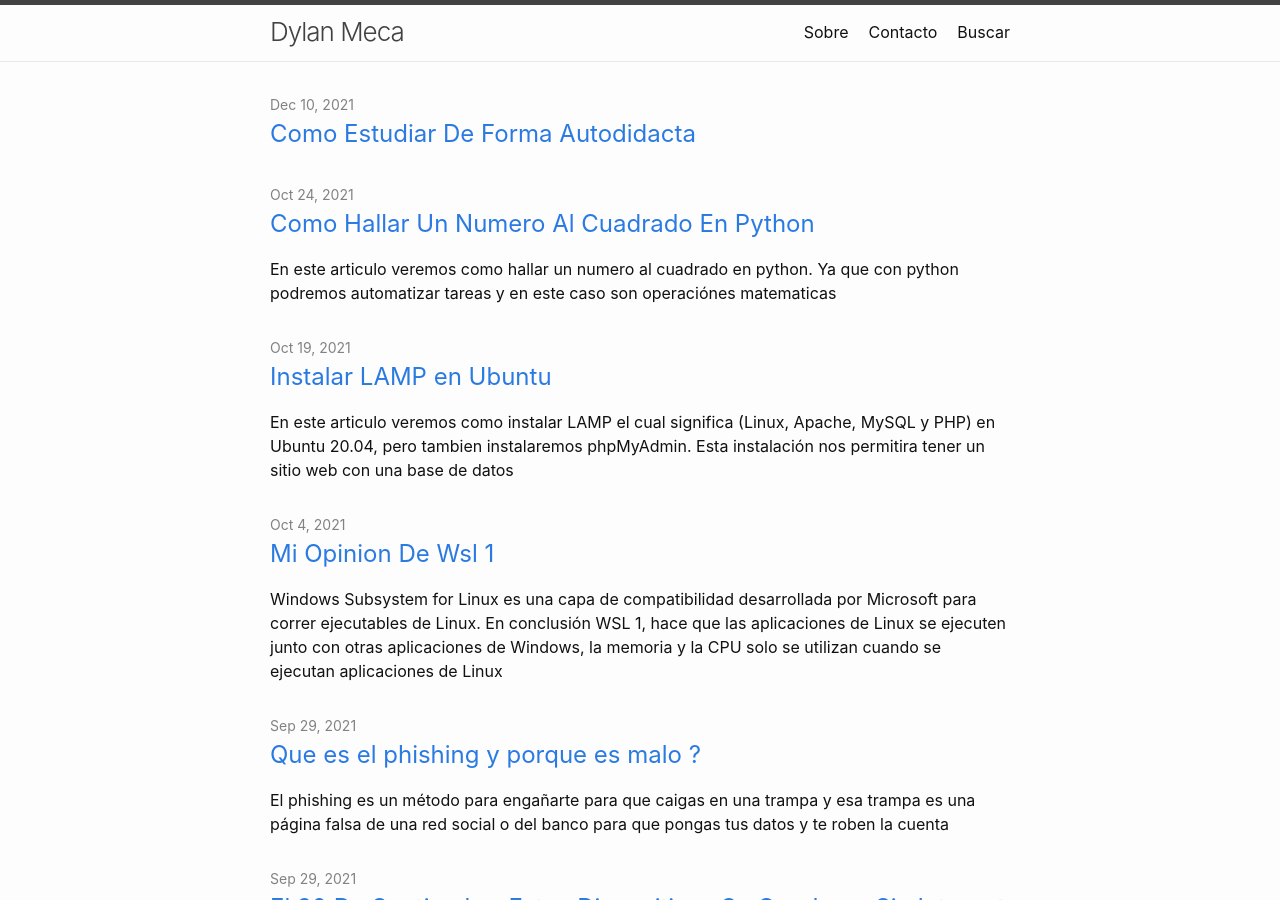
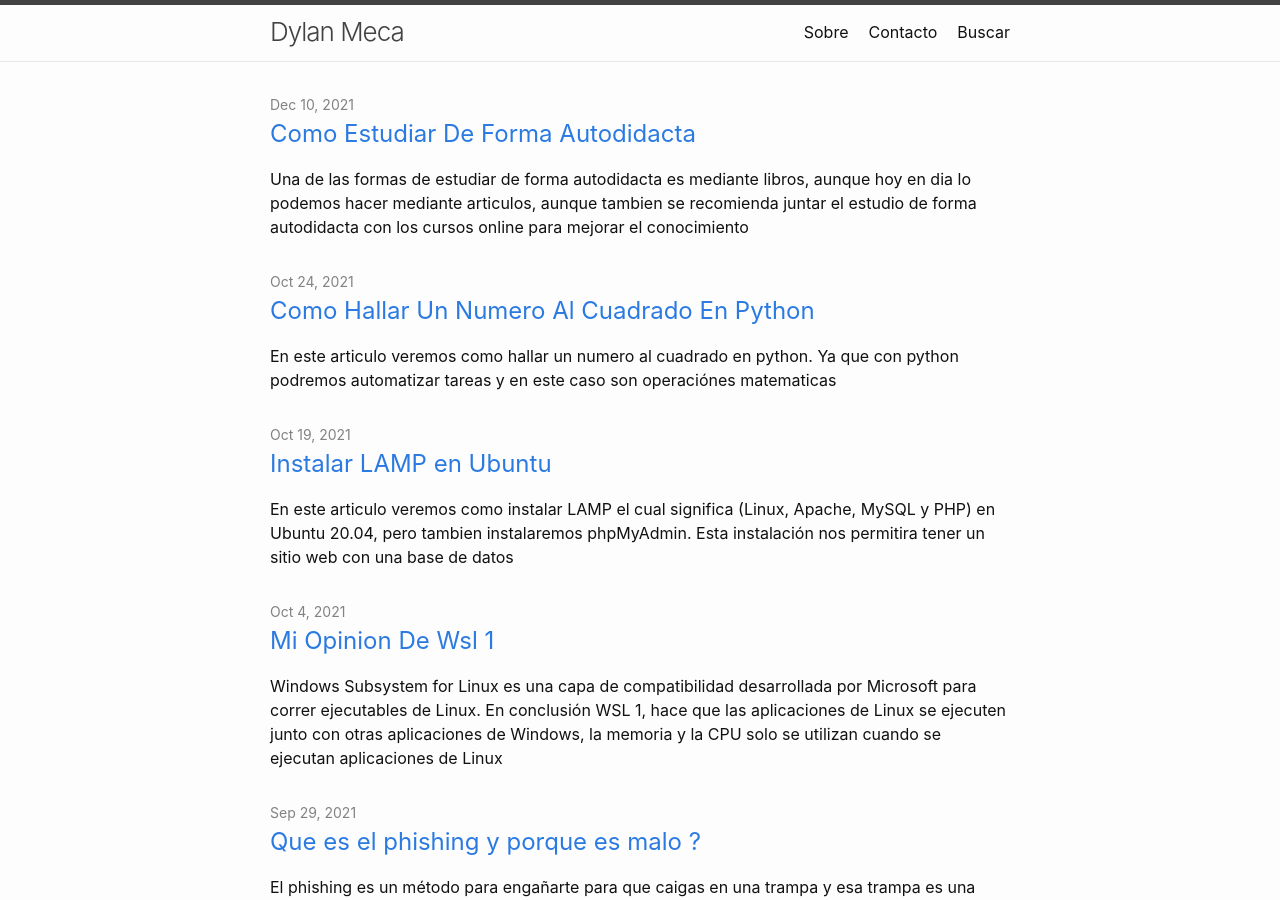
Before and after one commit to dylanmeca/dylanmeca.github.io, a Jekyll site: the page built from index.html, in a window 1280 px wide and 900 px high. Built offline with Jekyll 4.4.1, drawn with Linux system fonts in a browser that asks for light colours; the list of posts is cut into pages by our own code.

Commit message:
Update 2021-12-10-como-estudiar-de-forma-autodidacta.md

```diff
--- a/_posts/2021-12-10-como-estudiar-de-forma-autodidacta.md
+++ b/_posts/2021-12-10-como-estudiar-de-forma-autodidacta.md
@@ -1,6 +1,6 @@
 ---
 layout: post
-description:
+description: Una de las formas de estudiar de forma autodidacta es mediante libros, aunque hoy en dia lo podemos hacer mediante articulos, aunque tambien se recomienda juntar el estudio de forma autodidacta con los cursos online para mejorar el conocimiento
 keywords:
 ---
 
@@ -9,6 +9,6 @@ sobre lo que deseamos aprender, por ejemplo la programaciónn nosotros podemos b
 o libros relacionados sobre ese tema y aprender sobre lo que estamos leyendo y al mismo tiempo tenemos
 que estudiar ese articulo o libro y poner todo lo que entendimos en un cuaderno.
 
-Para más información mira este video:
+<iframe width="560" height="315" src="https://www.youtube.com/embed/Kbo2MO-gFec" title="YouTube video player" frameborder="0" allow="accelerometer; autoplay; clipboard-write; encrypted-media; gyroscope; picture-in-picture" allowfullscreen></iframe>
 
-<iframe width="560" height="315" src="https://www.youtube.com/embed/Kbo2MO-gFec" title="YouTube video player" frameborder="0" allow="accelerometer; autoplay; clipboard-write; encrypted-media; gyroscope; picture-in-picture" allowfullscreen></iframe>
+Y como recomendación, le doy el consejo de juntar los cursos online con el estudio autodidacta para mejorar el conocimiento.
```
